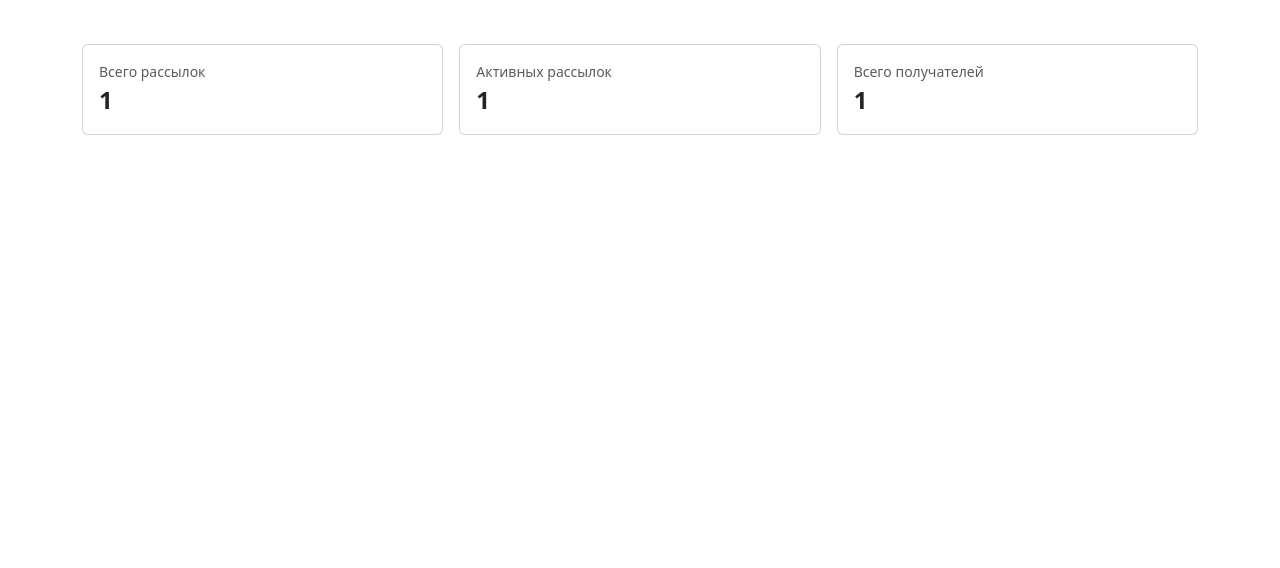
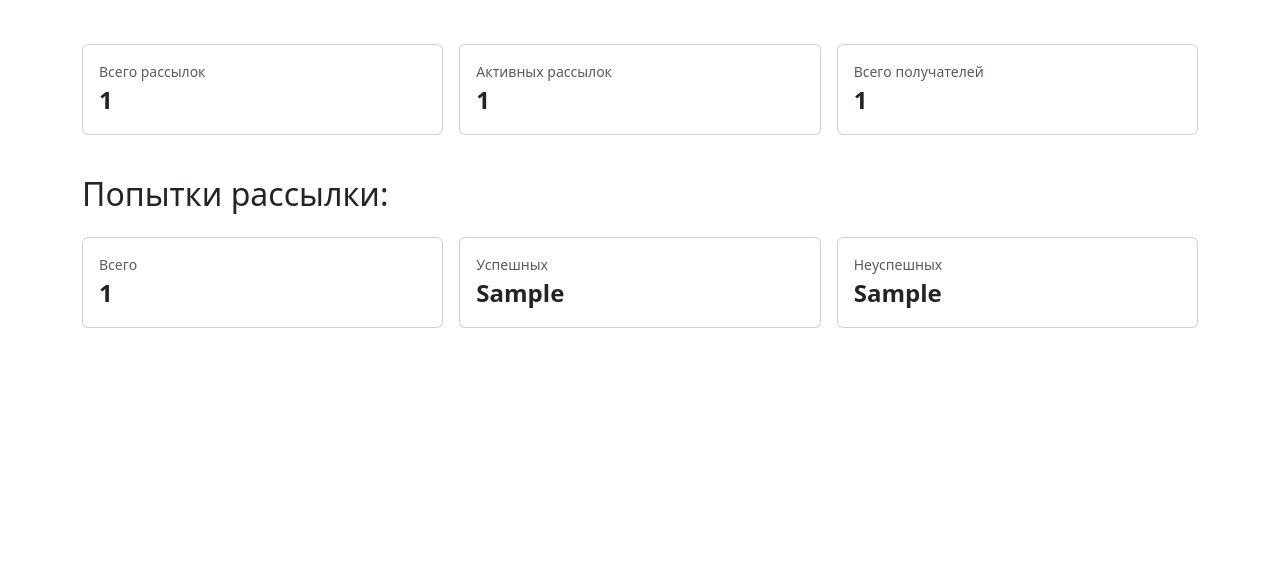
Before and after one commit to tray-46/coursework04_django, a Django app: template newsletter/mail_service/templates/mail_service/dashboard.html in a window 1280 px wide. Shown: the part 154-722 px from the top of the page. Run offline with Django 5.2, Linux system fonts and the light colour scheme; the template is opened without the code that fills it: most values are stand-ins (such as "Sample title", 1, 10 or a date in 2020); some libraries are stand-ins or nearby versions.

Commit message:
dashboard update: message stats added

```diff
--- a/newsletter/mail_service/templates/mail_service/dashboard.html
+++ b/newsletter/mail_service/templates/mail_service/dashboard.html
@@ -32,4 +32,31 @@
         </div>
     </div>
 </div>
+<div class="row g-3 mt-4">
+    <h2>Попытки рассылки:</h2>
+    <div class="col-6 col-xl-4">
+        <div class="card stat-card h-100">
+            <div class="card-body">
+                <div class="text-body-secondary small">Всего</div>
+                <div class="fs-4 fw-semibold">{{ total_attempts }}</div>
+            </div>
+        </div>
+    </div>
+    <div class="col-6 col-xl-4">
+        <div class="card stat-card h-100">
+            <div class="card-body">
+                <div class="text-body-secondary small">Успешных</div>
+                <div class="fs-4 fw-semibold">{{ successful_attempts }}</div>
+            </div>
+        </div>
+    </div>
+    <div class="col-6 col-xl-4">
+        <div class="card stat-card h-100">
+            <div class="card-body">
+                <div class="text-body-secondary small">Неуспешных</div>
+                <div class="fs-4 fw-semibold">{{ failed_attempts }}</div>
+            </div>
+        </div>
+    </div>
+</div>
 {% endblock %}
```
Also changed, not shown: newsletter/mail_service/views/dashboard.py (+6 -1 lines).
